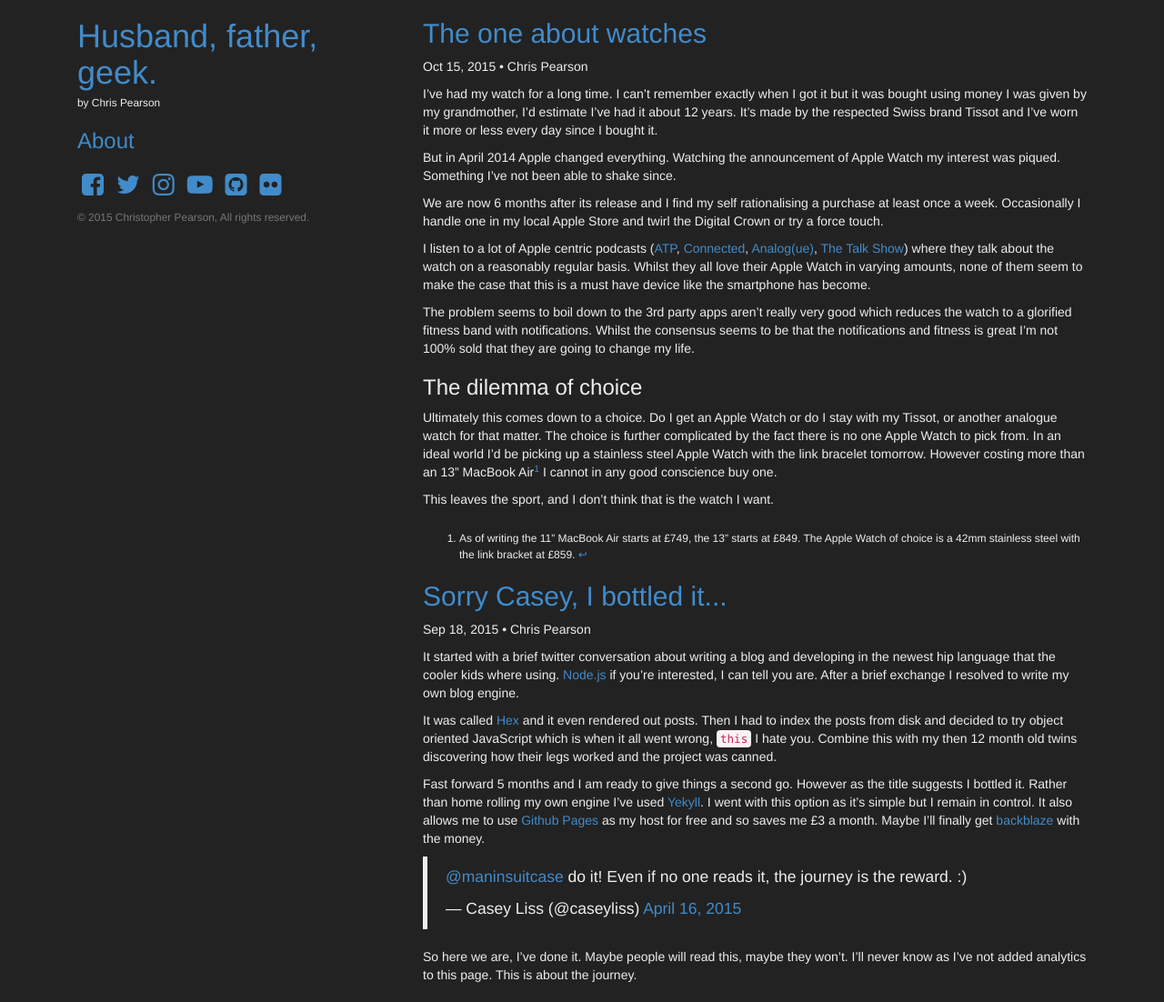
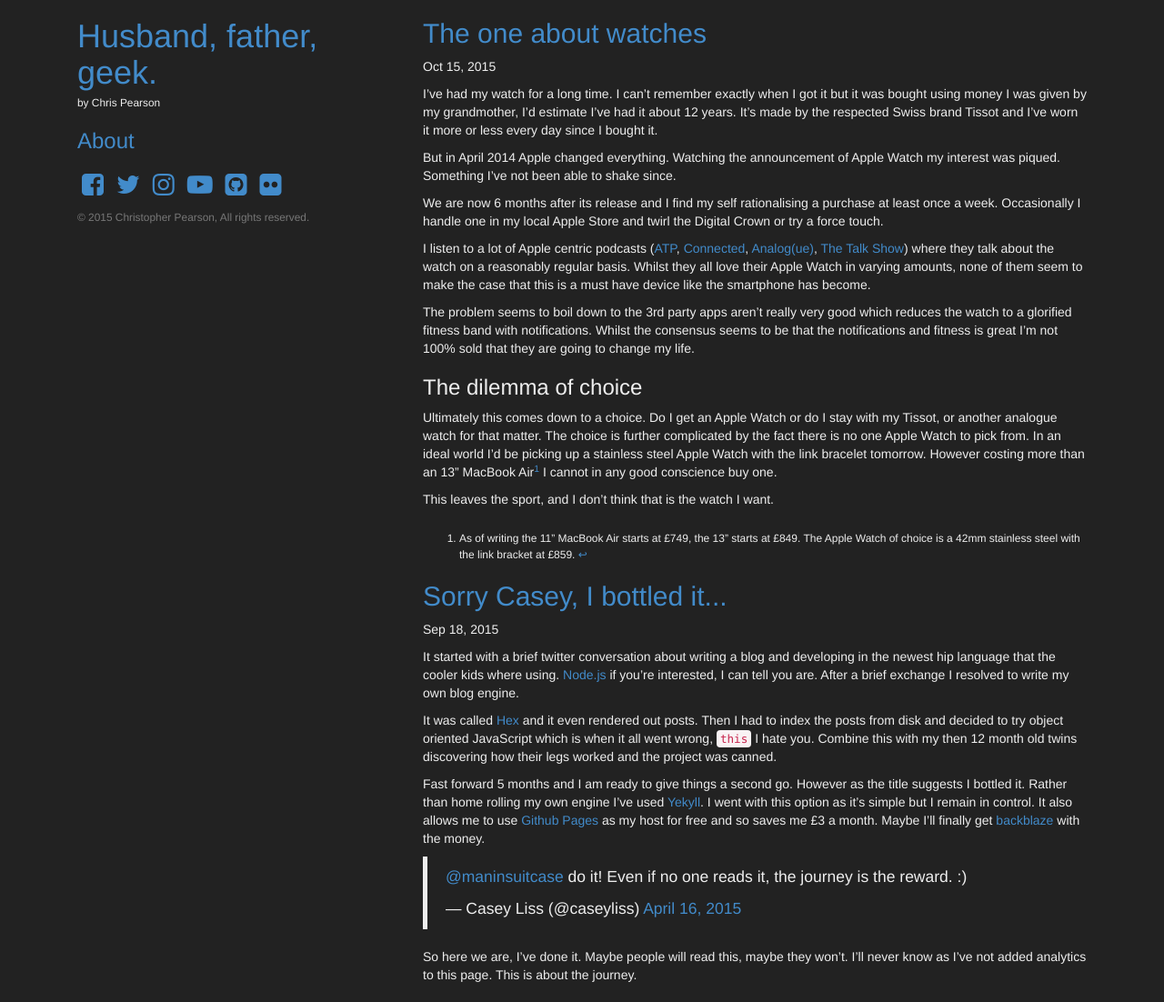
Before and after one commit to themaninthesuitcase/themaninthesuitcase.github.io, a Jekyll site: the page built from index.html, in a window 1280 px wide. Shown: the whole page at 91% size. Built offline with Jekyll 4.4.1, drawn with Linux system fonts in a browser that asks for light colours; nearby versions of some CDN libraries; the list of posts is cut into pages by our own code; comment, search, counter and statistics services are not loaded.

Commit message:
Remove author from posts, it's going to be me...

```diff
--- a/_layouts/post.html
+++ b/_layouts/post.html
@@ -5,8 +5,8 @@
 
   <article class="post-content">
     <header class="post-header">
-      <h2 class="post-title">{{ page.title }}</h2>
-      <p class="post-meta">{{ page.date | date: "%b %-d, %Y" }}{% if page.author %} • {{ page.author }}{% endif %}</p>
+      <a href="{{page.url}}"><h2 class="post-title">{{ page.title }}</h2></a>
+      <p class="post-meta">{{ page.date | date: "%b %-d, %Y" }}</p>
     </header>
 
     {{ content }}
--- a/index.html
+++ b/index.html
@@ -9,7 +9,7 @@
     <article class="post-content">
       <header class="post-header">
         <a href="{{post.url}}"><h2 class="post-title">{{ post.title }}</h2></a>
-        <p class="post-meta">{{ post.date | date: "%b %-d, %Y" }}{% if post.author %} • {{ post.author }}{% endif %}</p>
+        <p class="post-meta">{{ post.date | date: "%b %-d, %Y" }}</p>
       </header>
 
       {{ post.content }}
```
